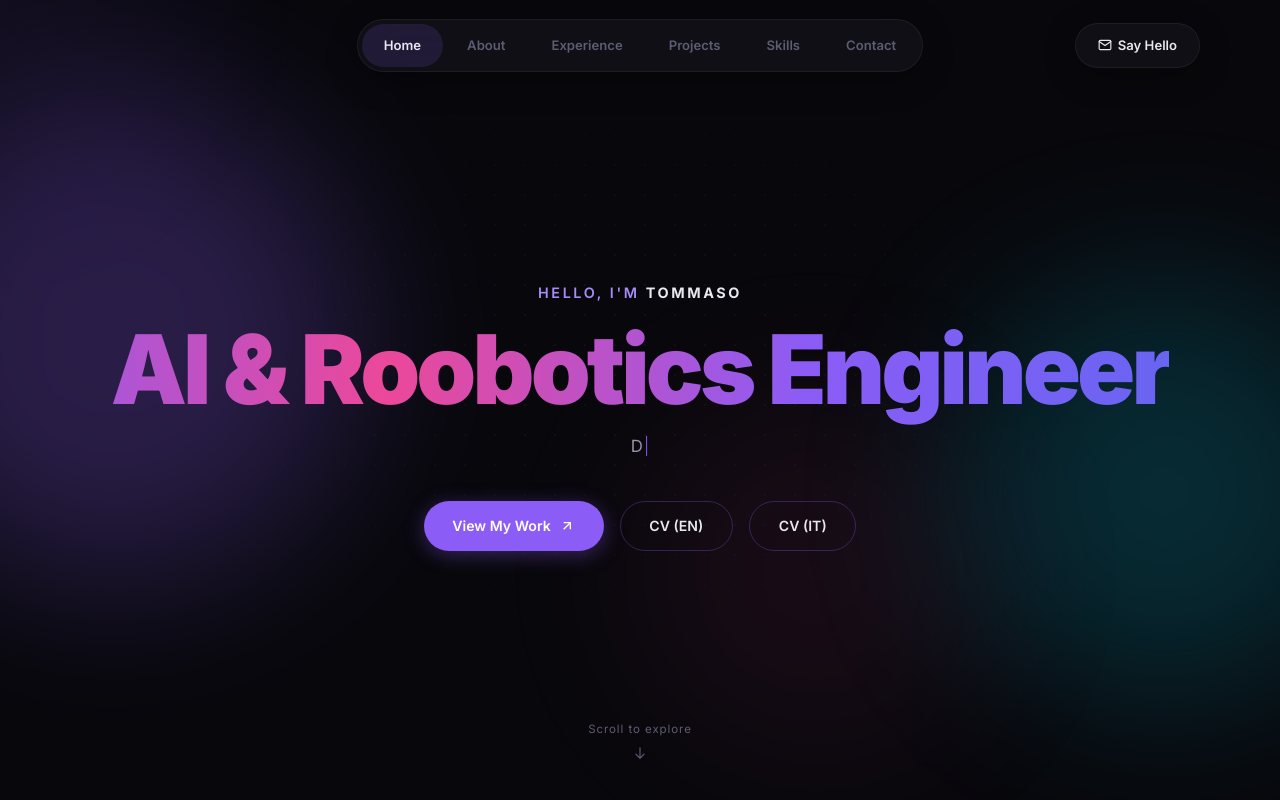
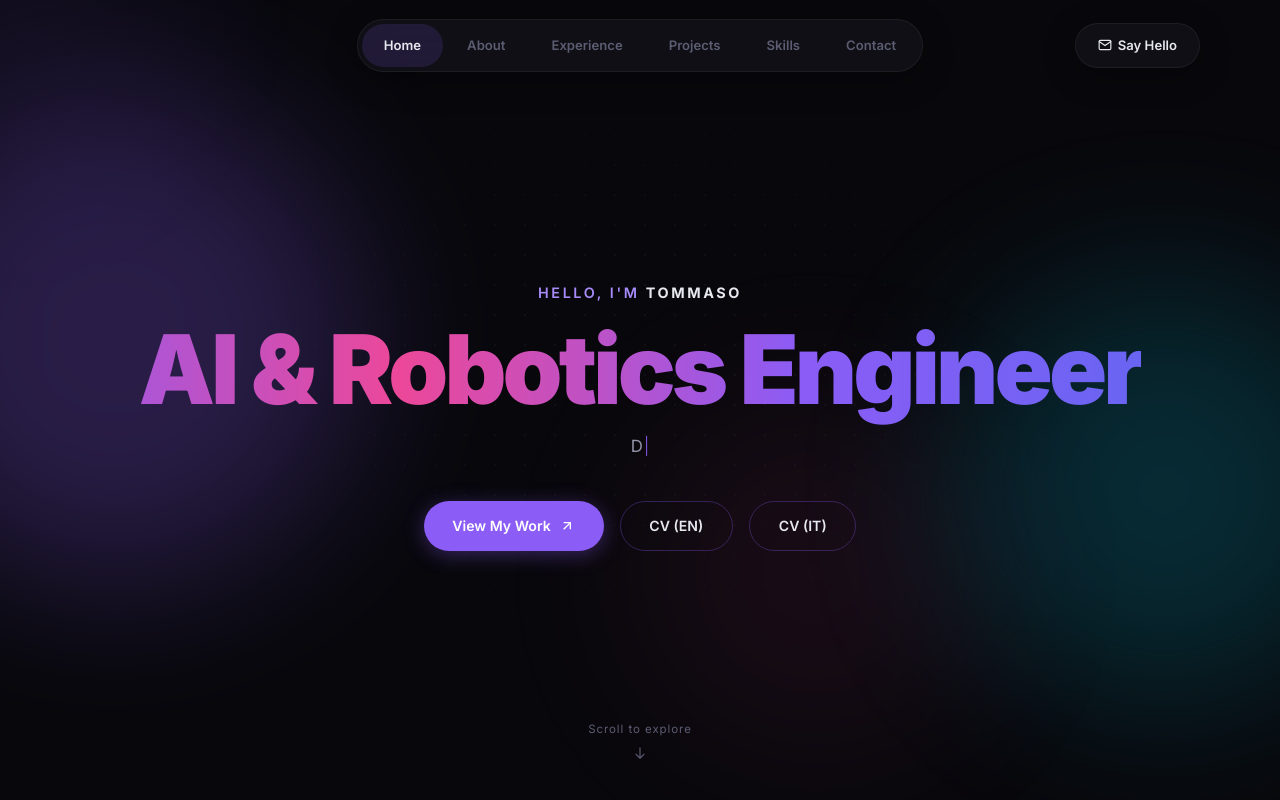
Before and after one commit to tommyballa/portfolio, a plain HTML site: page index.html in a window 1280 px wide. Shown: the top 800 px of the page. Drawn offline with Linux system fonts and the light colour scheme.

Commit message:
Descrizione di cosa hai cambiato

```diff
--- a/index.html
+++ b/index.html
@@ -62,7 +62,7 @@
         <div class="hero-content">
             <p class="hero-greeting anim-fade-up">Hello, I'm <strong style="color:var(--fg);">Tommaso</strong></p>
             <h1 class="hero-name anim-fade-up anim-d1" style="font-size: clamp(2.2rem, 12vw, 6rem);">
-                <span class="gradient-shimmer">AI & Roobotics Engineer</span>
+                <span class="gradient-shimmer">AI & Robotics Engineer</span>
             </h1>
             <p class="hero-subtitle anim-fade-up anim-d3">
                 <span id="typewriter"></span><span class="typewriter-cursor">|</span>
```
